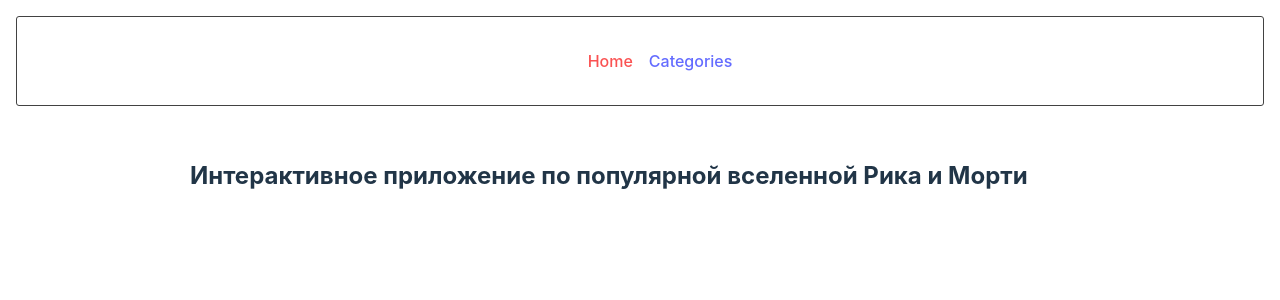
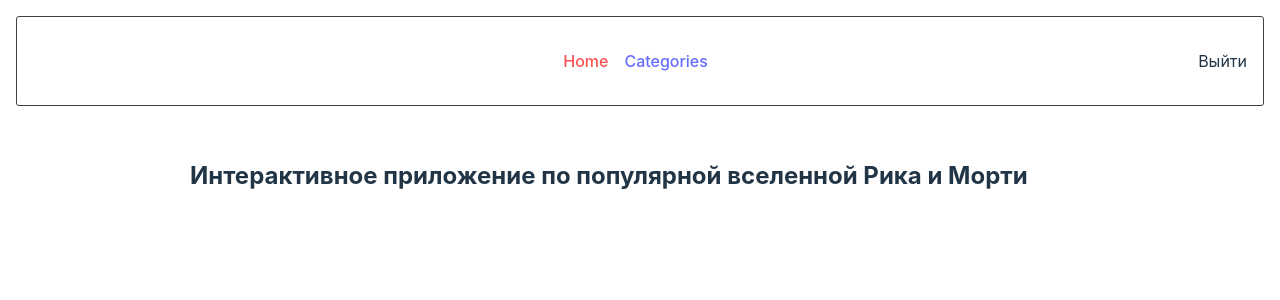
Before and after one commit to rambowGit/react-middle-minin, a React (Vite) app: page / in a window 1280 px wide. Shown: the top 300 px of the page. Built offline with nearby package versions, Linux system fonts and the light colour scheme.

Commit message:
feat: Context - login and logout

```diff
--- a/src/App.tsx
+++ b/src/App.tsx
@@ -1,5 +1,6 @@
 import { Route, Routes } from "react-router-dom";
 import AuthProvider from "./Hoc/AuthProvider";
+import NotFound from "./Pages/404/component";
 import CategoriesContainer from "./Pages/Categories/container";
 import CharacterDetailsContainer from "./Pages/CharacterDetails/container";
 import CharactersContainer from "./Pages/Characters/container";
@@ -9,12 +10,14 @@ import Home from "./Pages/Home/component";
 import Layout from "./Pages/Layout/component";
 import LocationDetails from "./Pages/LocationDetails/component";
 import LocationsContainer from "./Pages/Locations/container";
+import Login from "./Pages/Login/component";
 import { appRoutes } from "./Types/routes";
 
 function App() {
   return (
     <AuthProvider>
       <Routes>
+        <Route path={`${appRoutes.login}`} element={<Login />} />
         <Route path={`${appRoutes.home}`} element={<Layout />}>
           <Route element={<Home />} index />
           <Route path={appRoutes.categories} element={<CategoriesContainer />}>
@@ -43,6 +46,7 @@ function App() {
             />
           </Route>
         </Route>
+        <Route path='*' element={<NotFound />} />
       </Routes>
     </AuthProvider>
   );
--- a/src/Components/UI/Header/component.tsx
+++ b/src/Components/UI/Header/component.tsx
@@ -1,4 +1,5 @@
-import { NavLink } from "react-router-dom";
+import { NavLink, useNavigate } from "react-router-dom";
+import { useAuth } from "../../../Hooks/auth";
 import { appRoutes } from "../../../Types/routes";
 import styles from './styles.module.scss';
 
@@ -7,9 +8,19 @@ type Props = {
 }
 
 const Header: React.FC<Props> = ({ className }) => {
+  const navigate = useNavigate();
+  const auth = useAuth();
+
+  const handleSignout = () => {
+    auth?.signOut(() => {
+      navigate(appRoutes.home);
+    });
+  }
+
   return (
     <nav className={className}>
       <ul className={styles.navList}>
+          <div className={styles.menu}>
           <li>
             <NavLink
               className={({isActive}) => isActive ? 'activeLink' : ''}
@@ -26,6 +37,13 @@ const Header: React.FC<Props> = ({ className }) => {
               Categories
             </NavLink>
           </li>
+          </div>
+          <div className={styles.signout}>
+          <li className={styles.signout} onClick={handleSignout}>
+           Выйти
+          </li>
+          </div>
+
         </ul>
     </nav>
    );
--- a/src/Components/UI/Header/styles.module.scss
+++ b/src/Components/UI/Header/styles.module.scss
@@ -1,6 +1,18 @@
 .navList {
   display: flex;
-  justify-content: center;
-  gap: 1rem;
+  justify-content: flex-end;
   list-style: none;
+
+  & .menu {
+    flex: 1;
+    display: flex;
+    justify-content: center;
+    gap: 1rem;
+  }
+
+  & .signout {
+    cursor: pointer;
+    display: flex;
+    justify-content: flex-end;
+  }
 }
--- a/src/Components/UseLocalStorageDemo/UseLocalStorageDemo.tsx
+++ b/src/Components/UseLocalStorageDemo/UseLocalStorageDemo.tsx
@@ -1,4 +1,4 @@
-import { useLocalStorage } from '../hooks/useLocalStorage';
+import { useLocalStorage } from '../../Hooks/useLocalStorage';
 
 function UseLocalStorageDemo() {
   const [value, { setItem, removeItem }] = useLocalStorage('some-key');
--- a/src/Hooks/auth.ts
+++ b/src/Hooks/auth.ts
@@ -1,5 +1,5 @@
 import { useContext } from 'react';
-import { AuthContext } from '../Hoc/AuthProvider';
+import { AuthContext } from '../Context/AuthContext';
 
 export function useAuth() {
   return useContext(AuthContext);
--- a/src/Pages/404/component.tsx
+++ b/src/Pages/404/component.tsx
@@ -0,0 +1,14 @@
+import { Link } from "react-router-dom";
+import { appRoutes } from "../../Types/routes";
+
+const NotFound = () => {
+  return (
+    <h2>
+      Страница не найдена.
+      <div>
+        <Link to={`${appRoutes.home}`} replace>вернуться</Link>
+      </div>
+    </h2> );
+}
+
+export default NotFound;
--- /dev/null
+++ b/src/Pages/Login/component.tsx
@@ -0,0 +1,34 @@
+import { useNavigate } from 'react-router-dom';
+import { useAuth } from '../../Hooks/auth';
+import { UsernameFormElement } from '../../Types/loginForm';
+import { appRoutes } from '../../Types/routes';
+import styles from './styles.module.scss';
+
+const Login = () => {
+  const navigate = useNavigate();
+  const auth = useAuth();
+
+  const handleSubmit = (event: React.FormEvent<UsernameFormElement>): void => {
+    event.preventDefault();
+    const formData = new FormData(event.currentTarget);
+    const username = formData.get('username') as string;
+
+    auth?.signIn({ user: username }, () => {
+      navigate(`${appRoutes.home}`);
+    });
+  };
+
+  return (
+    <div className={styles.root}>
+      <form className={styles.form} onSubmit={handleSubmit}>
+        <div className="formField">
+          <label htmlFor="username">Логин:</label>
+          <input id="username" type="text" name="username" />
+        </div>
+        <button type="submit">Войти</button>
+      </form>
+    </div>
+  );
+};
+
+export default Login;
--- /dev/null
+++ b/src/Pages/Login/styles.module.scss
@@ -0,0 +1,18 @@
+.root {
+  display: flex;
+  justify-content: center;
+  align-items: center;
+  margin-top: 25vh;
+
+  & .form {
+    display: flex;
+    flex-direction: column;
+    align-items: center;
+    justify-content: center;
+    border: 1px solid var(--color-border-blue);
+    border-radius: 5px;
+    // padding: 24px;
+    width: 500px;
+    height: 300px;
+  }
+}
--- /dev/null
+++ b/src/Types/loginForm.ts
@@ -0,0 +1,6 @@
+interface FormElements extends HTMLFormControlsCollection {
+  username: HTMLInputElement
+}
+export interface UsernameFormElement extends HTMLFormElement {
+  readonly elements: FormElements
+}
--- a/src/Types/routes.ts
+++ b/src/Types/routes.ts
@@ -4,4 +4,5 @@ export const appRoutes = {
   characters: '/categories/characters',
   episodes: '/categories/episodes',
   locations: '/categories/locations',
+  login: '/login',
 };
```
Also changed, not shown: src/Pages/404/container.tsx (deleted), 1 other file (tests, documents, lock files or other folders).
